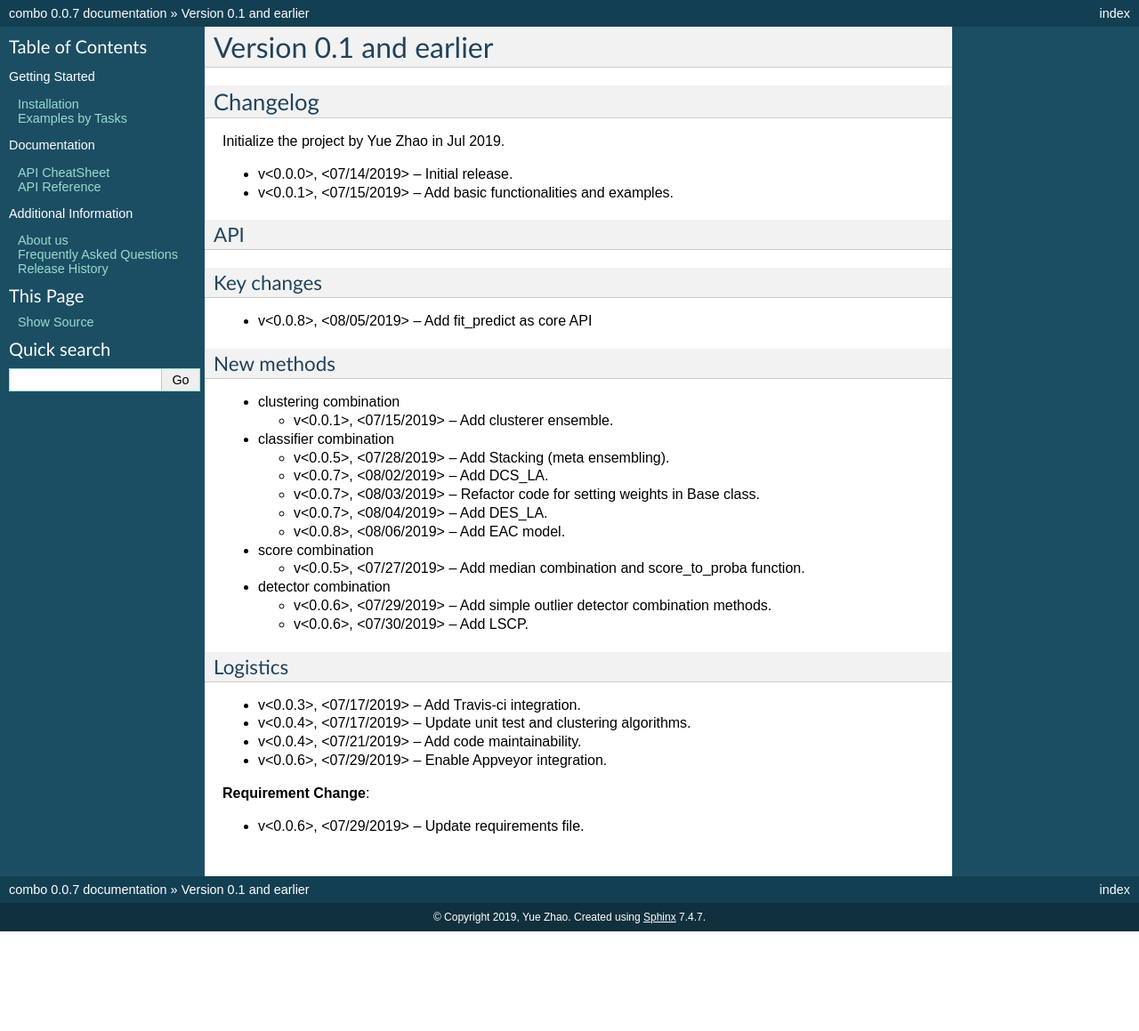
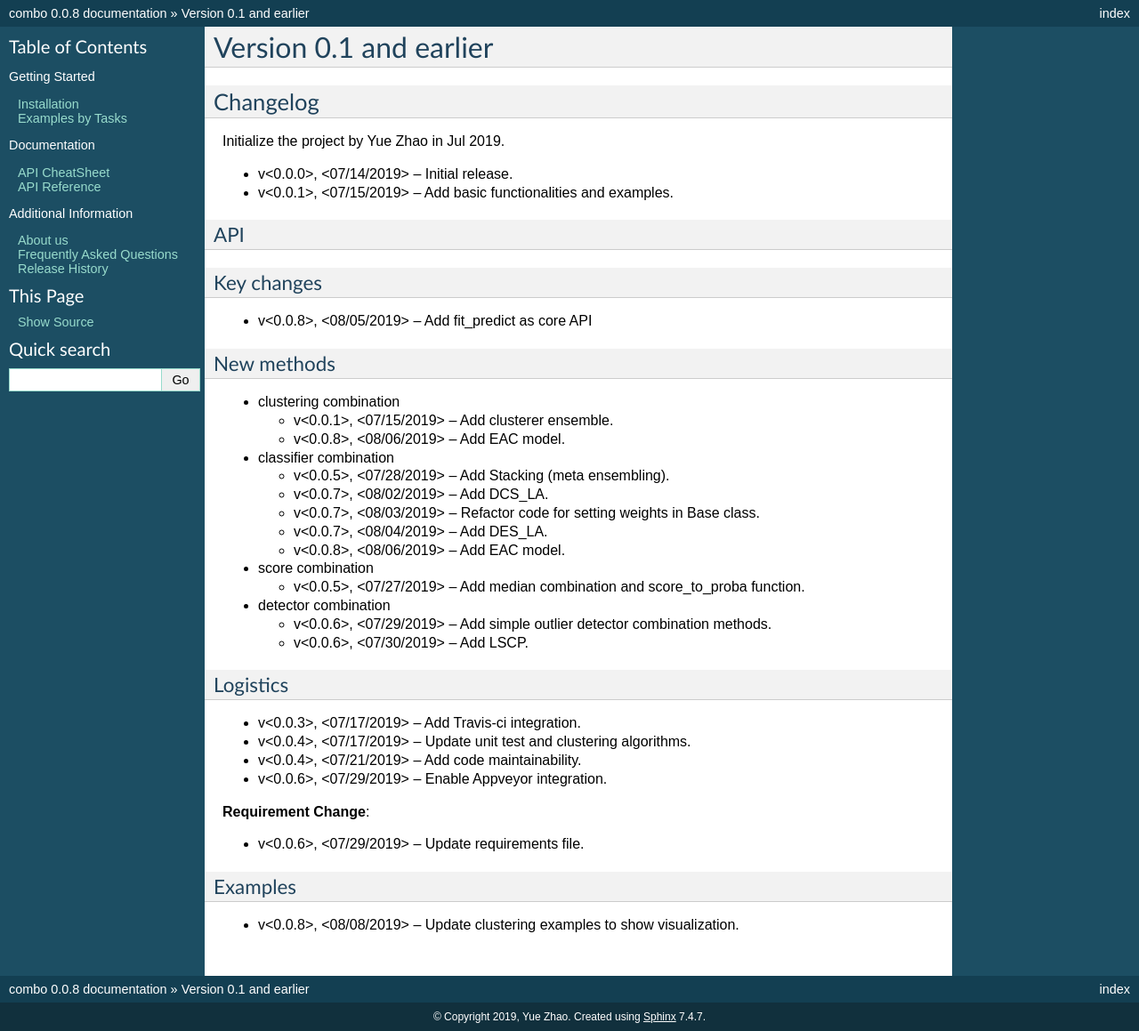
Before and after one commit to yzhao062/combo, a Sphinx documentation site: the page built from docs/changes/v0.1.rst, in a window 1280 px wide. Shown: the whole page at 89% size. Built offline with Sphinx 7.4.7, drawn with Linux system fonts in a browser that asks for light colours; formulas are drawn with MathJax 3; before the commit the page ends 1047 px from its top, so only the background shows below that.

Commit message:
v0.0.8 release

```diff
--- a/CHANGES.txt
+++ b/CHANGES.txt
@@ -18,3 +18,4 @@ v<0.0.7>, <08/03/2019> -- Refactor code for setting weights in Base class.
 v<0.0.7>, <08/04/2019> -- Add DES_LA.
 v<0.0.8>, <08/05/2019> -- Add fit_predict as core API.
 v<0.0.8>, <08/06/2019> -- Add EAC model.
+v<0.0.8>, <08/08/2019> -- Update clustering examples to show visualization.
--- a/combo/version.py
+++ b/combo/version.py
@@ -20,4 +20,4 @@
 # Dev branch marker is: 'X.Y.dev' or 'X.Y.devN' where N is an integer.
 # 'X.Y.dev0' is the canonical version of 'X.Y.dev'
 #
-__version__ = '0.0.7'  # pragma: no cover
+__version__ = '0.0.8'  # pragma: no cover
--- a/docs/changes/v0.1.rst
+++ b/docs/changes/v0.1.rst
@@ -18,6 +18,7 @@ Initialize the project by Yue Zhao in Jul 2019.
 API
 ~~~
 
+
 Key changes
 ~~~~~~~~~~~
 
@@ -30,6 +31,7 @@ New methods
 * clustering combination
 
   * v<0.0.1>, <07/15/2019> -- Add clusterer ensemble.
+  * v<0.0.8>, <08/06/2019> -- Add EAC model.
 
 * classifier combination
 
@@ -60,3 +62,9 @@ Logistics
 **Requirement Change**:
 
 * v<0.0.6>, <07/29/2019> -- Update requirements file.
+
+
+Examples
+~~~~~~~~
+
+* v<0.0.8>, <08/08/2019> -- Update clustering examples to show visualization.
```
